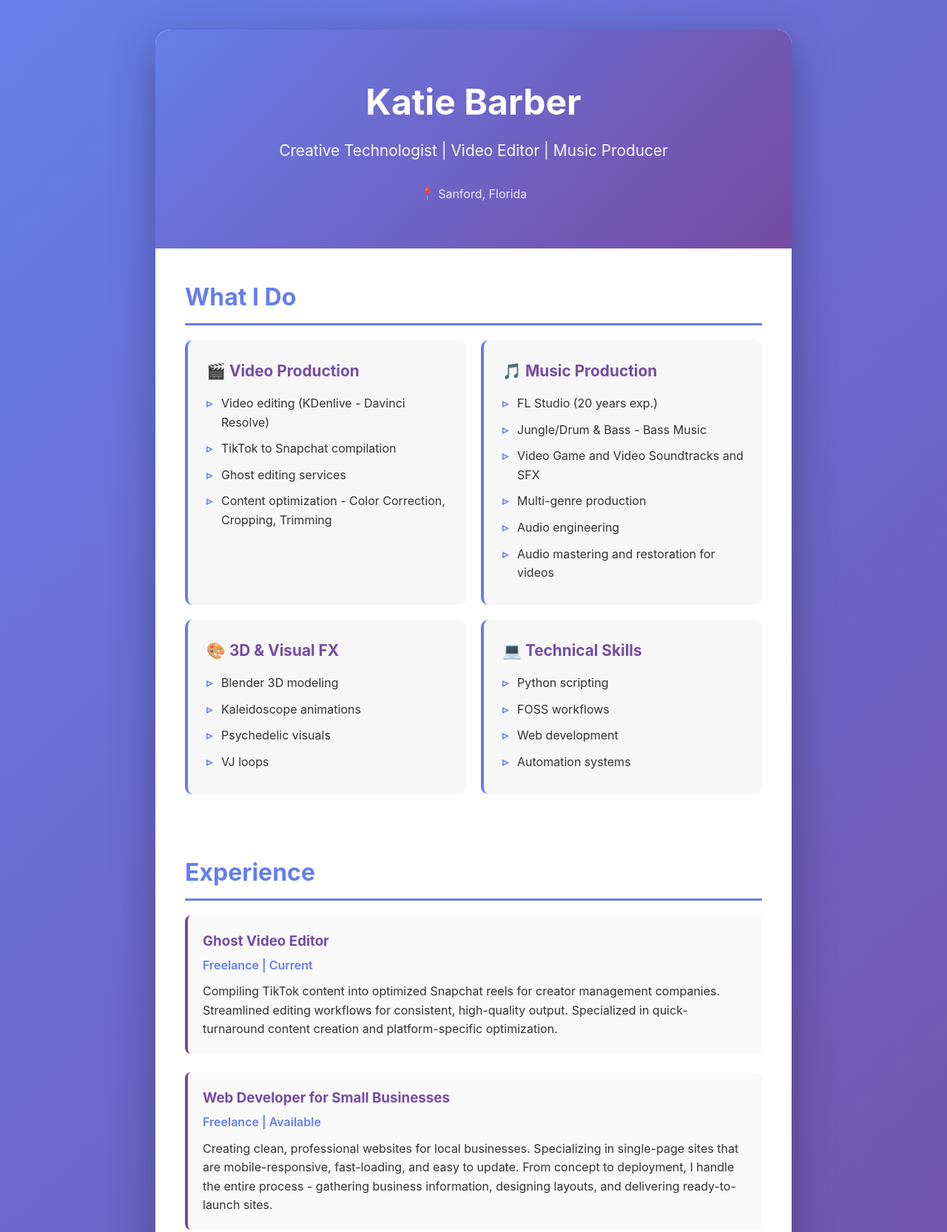
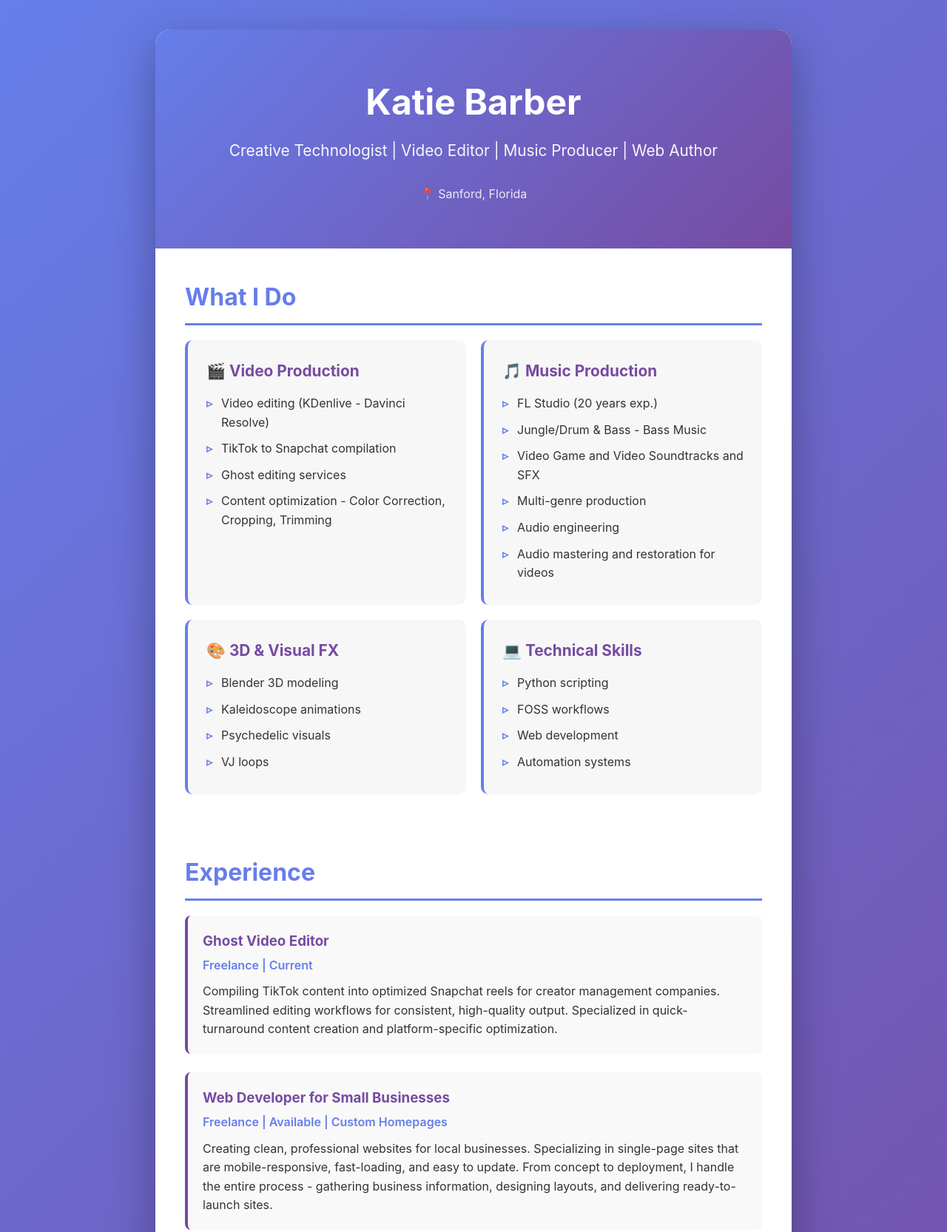
Before and after one commit to kenwud/realkatie-website, a plain HTML site: page index.html in a window 1280 px wide. Shown: the top 1666 px of the page at 74% size. Drawn offline with Linux system fonts and the light colour scheme.

Commit message:
Add 'Web Author' and 'Custom Homepages' to profile

```diff
--- a/index.html
+++ b/index.html
@@ -225,7 +225,7 @@
         <div class="card">
             <div class="hero">
                 <h1>Katie Barber</h1>
-                <p class="tagline">Creative Technologist | Video Editor | Music Producer</p>
+                <p class="tagline">Creative Technologist | Video Editor | Music Producer | Web Author</p>
                 <p class="location">📍 Sanford, Florida</p>
             </div>
 
@@ -287,7 +287,7 @@
 
                 <div class="experience-item">
                     <h3>Web Developer for Small Businesses</h3>
-                    <p class="role">Freelance | Available</p>
+                    <p class="role">Freelance | Available | Custom Homepages</p>
                     <p>Creating clean, professional websites for local businesses. Specializing in single-page sites that are mobile-responsive, fast-loading, and easy to update. From concept to deployment, I handle the entire process - gathering business information, designing layouts, and delivering ready-to-launch sites.</p>
                 </div>
 
```
